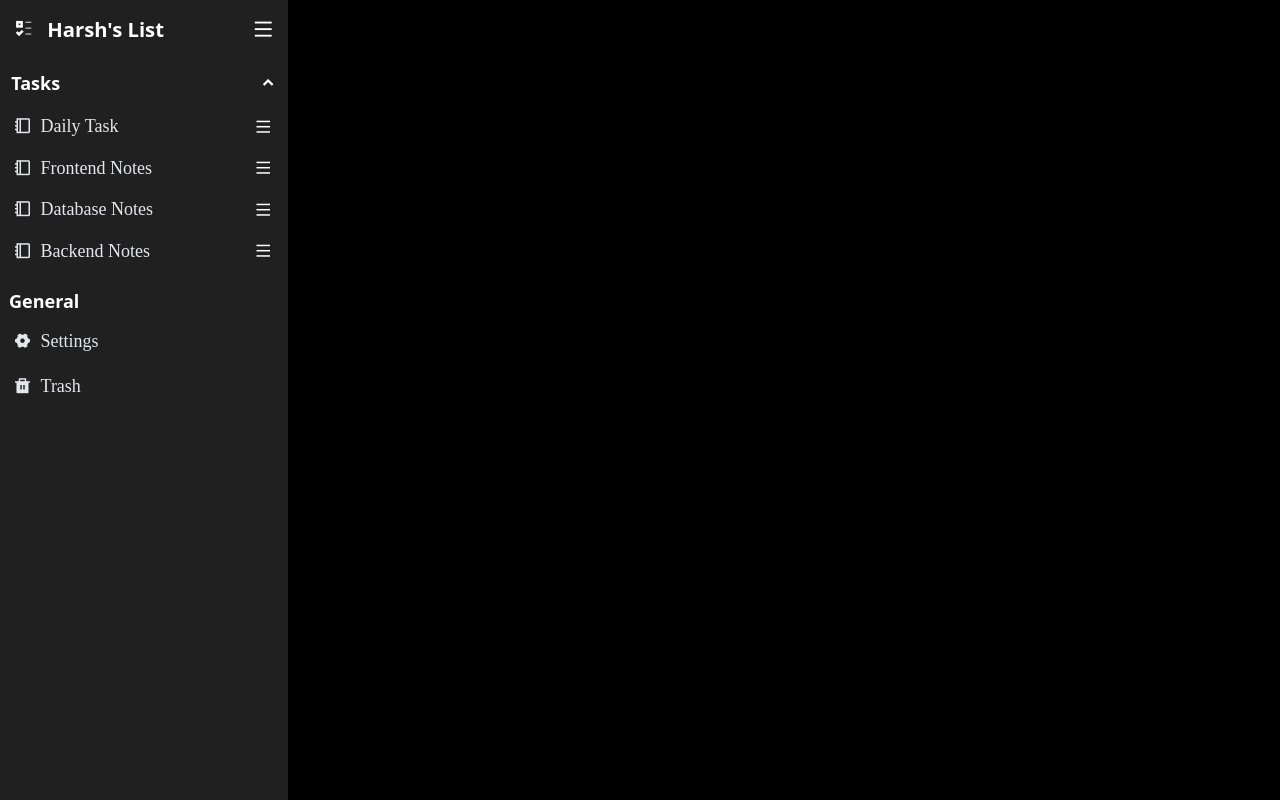
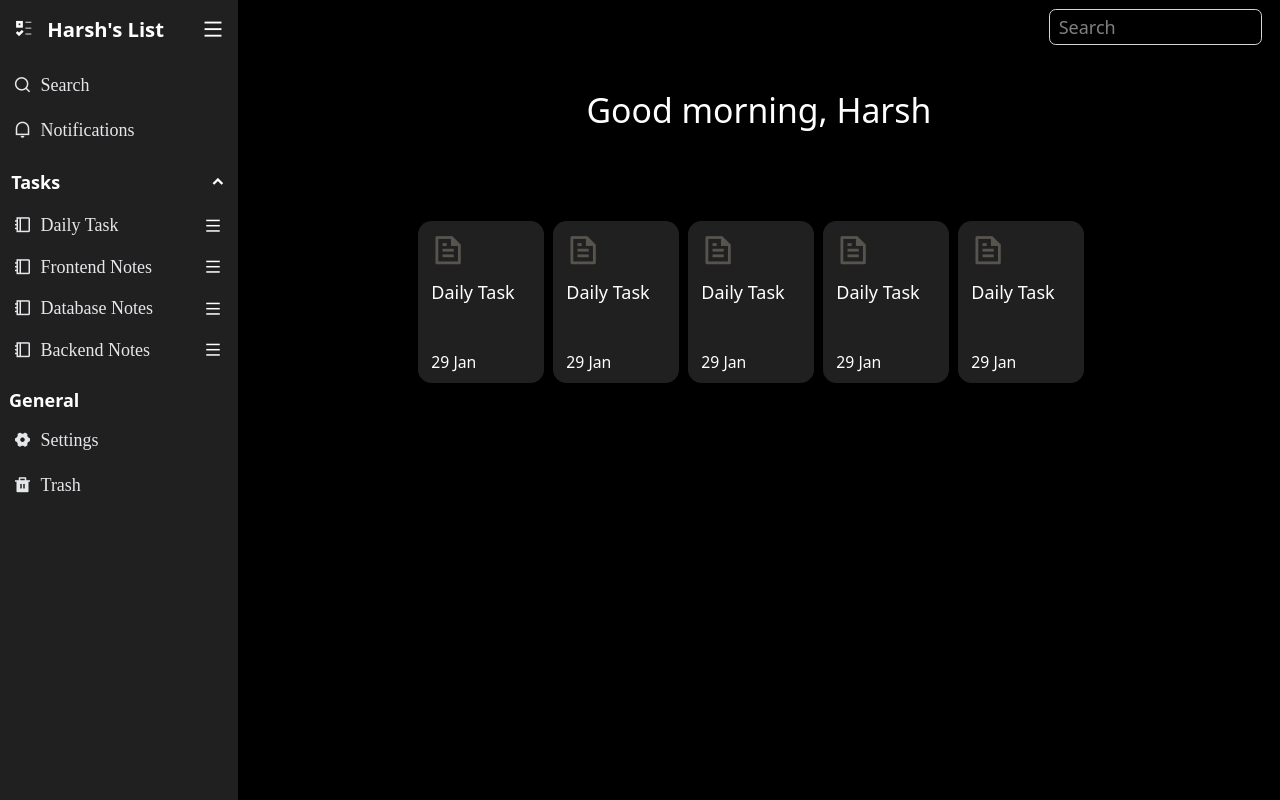
Before and after one commit to virtualharsh/Notion-Clone, a React (Vite) app: page / in a window 1280 px wide. Built offline with nearby package versions, Linux system fonts and the light colour scheme.

Commit message:
added task body logic

```diff
--- a/index.html
+++ b/index.html
@@ -13,6 +13,9 @@
             color:white;
             font-size: large;
         }
+        *::selection{
+            background-color: #2c2c2c;
+        }
     </style>
 </head>
 
--- a/src/App.jsx
+++ b/src/App.jsx
@@ -1,10 +1,13 @@
+import NoteBody from "./components/Notes/NoteBody";
 import SidebarLayout from "./components/Sidebar/SidebarLayout";
+
 
 
 export default function App() {
     return (
-        <div className="w-full h-screen">
+        <div className="w-full h-screen block md:flex">
             <SidebarLayout/>
+            <NoteBody/>
         </div>
     );
 }
--- /dev/null
+++ b/src/components/Notes/NoteBody.jsx
@@ -0,0 +1,28 @@
+import React from 'react'
+
+const NoteBody = () => {
+    return (
+        <div className='w-full h-full flex flex-col items-center pt-20 gap-y-20'>
+
+            <h1 className='text-3xl'>Good morning, Harsh</h1>
+
+            <div className='w-full px-10 md:px-40 flex gap-2 flex-wrap'>
+
+                {[...Array(5)].map((_, index) => (
+                    <div key={index} className='w-28 h-36 bg-navbar-gray rounded-xl flex flex-col px-3 py-2 justify-between'>
+                        <div className='flex flex-col gap-y-2'>
+                            <i className="ri-file-text-line text-stone-600 text-2xl md:text-3xl"></i>
+                            <p className='text-md'>Daily Task</p>
+                        </div>
+                        <p className='text-sm'>29 Jan</p>
+                    </div>
+                ))}
+
+
+            </div>
+
+        </div>
+    )
+}
+
+export default NoteBody;
--- a/src/components/Sidebar/GeneralMenu.jsx
+++ b/src/components/Sidebar/GeneralList.jsx
@@ -1,6 +1,6 @@
 import React from 'react'
 
-const GeneralMenu = () => {
+const GeneralList = () => {
     return (
         <div className="w-full flex flex-col gap-y-2">
             <button
@@ -23,4 +23,4 @@ const GeneralMenu = () => {
     )
 }
 
-export default GeneralMenu;
+export default GeneralList;
--- a/src/components/Sidebar/SidebarLayout.jsx
+++ b/src/components/Sidebar/SidebarLayout.jsx
@@ -1,7 +1,7 @@
 import React from "react";
 import Items from "./Items";
-import GeneralMenu from "./GeneralMenu";
-
+import GeneralList from "./GeneralList";
+import TopList from "./TopList";
 
 
 const SidebarLayout = () => {
@@ -23,20 +23,25 @@ const SidebarLayout = () => {
                         ><i className="ri-menu-line text-xl cursor-pointer"></i></button>
                     </div>
                 </div>
-
+                <TopList />
                 <Items />
-
-                <GeneralMenu />
+                <GeneralList />
             </div>
 
             <div>
                 <button
-                    className={`absolute z-0 top-0 p-3 ${sidebarButton ? "block" : "hidden"} cursor-pointer`}
+                    className={`absolute top-0 p-3 ${sidebarButton ? "block" : "hidden"} cursor-pointer`}
                     onClick={() => {
                         setSidebar(!sidebar)
                         setSideBarButton(false);
                     }}
-                ><i className="ri-menu-line text-xl"></i></button>
+                ><i className="ri-menu-line text-xl font-semibold"></i></button>
+            </div>
+
+
+            <div className='hidden md:flex gap-2 top-2 items-center absolute py-2 h-8 md:w-2/12 right-4'>
+                <input type="text"
+                    className="w-full border-[1px] h-8 border-gray-300 rounded-md px-2 py-1" placeholder='Search' />
             </div>
         </>
 
--- /dev/null
+++ b/src/components/Sidebar/TopList.jsx
@@ -0,0 +1,18 @@
+import React from 'react'
+
+const TopList = () => {
+    return (
+        <div className="w-full flex flex-col gap-y-1">
+            <ul className="flex flex-col gap-y-2">
+                <div className='p-1 flex items-center cursor-pointer hover:bg-navbar-gray-hover hover:rounded-lg'>
+                    <li className="text-gray-200 text-md"><i className="ri-search-line flex gap-2">Search</i></li>
+                </div>
+                <div className='p-1 flex items-center cursor-pointer hover:bg-navbar-gray-hover hover:rounded-lg'>
+                    <li className="text-gray-200 text-md"><i className="ri-notification-line flex gap-2">Notifications</i></li>
+                </div>
+            </ul>
+        </div>
+    )
+}
+
+export default TopList;
```
